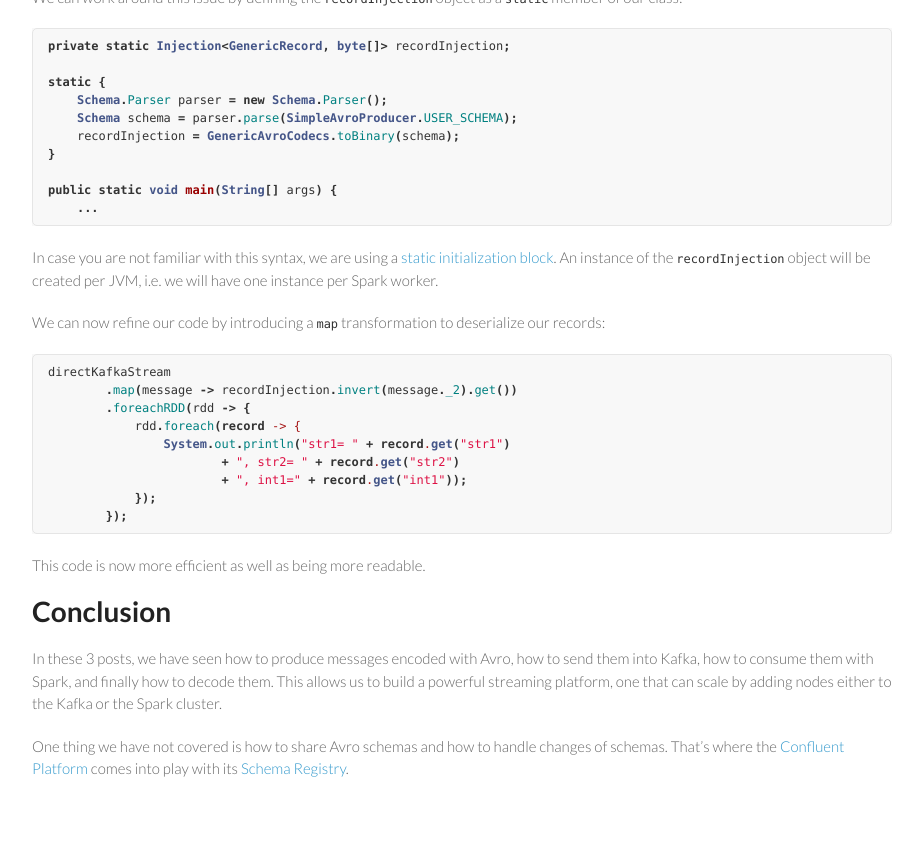
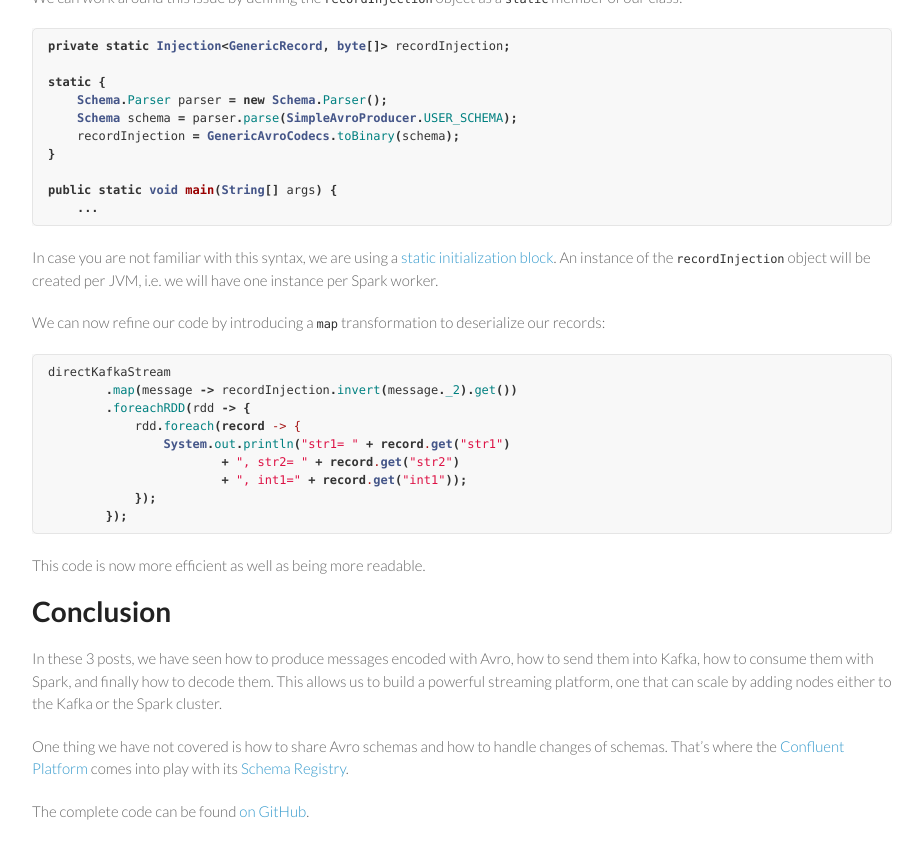
Before and after one commit to aseigneurin/aseigneurin.github.io, a Jekyll site: the page built from _posts/2016-03-04-kafka-spark-avro-producing-and-consuming-avro-messages.md, in a window 1280 px wide and 900 px high, scrolled down 5088 px. Shown: the top 859 px of the window, without its empty margins (178-1101 px from the left). Built offline with Jekyll 4.4.1, drawn with Linux system fonts in a browser that asks for light colours; nearby versions of some CDN libraries.

Commit message:
added a link to the code

```diff
--- a/_posts/2016-03-04-kafka-spark-avro-producing-and-consuming-avro-messages.md
+++ b/_posts/2016-03-04-kafka-spark-avro-producing-and-consuming-avro-messages.md
@@ -298,3 +298,5 @@ This code is now more efficient as well as being more readable.
 In these 3 posts, we have seen how to produce messages encoded with Avro, how to send them into Kafka, how to consume them with Spark, and finally how to decode them. This allows us to build a powerful streaming platform, one that can scale by adding nodes either to the Kafka or the Spark cluster.
 
 One thing we have not covered is how to share Avro schemas and how to handle changes of schemas. That’s where the [Confluent Platform](http://www.confluent.io/) comes into play with its [Schema Registry](https://github.com/confluentinc/schema-registry).
+
+The complete code can be found [on GitHub](https://github.com/aseigneurin/kafka-sandbox).
```
